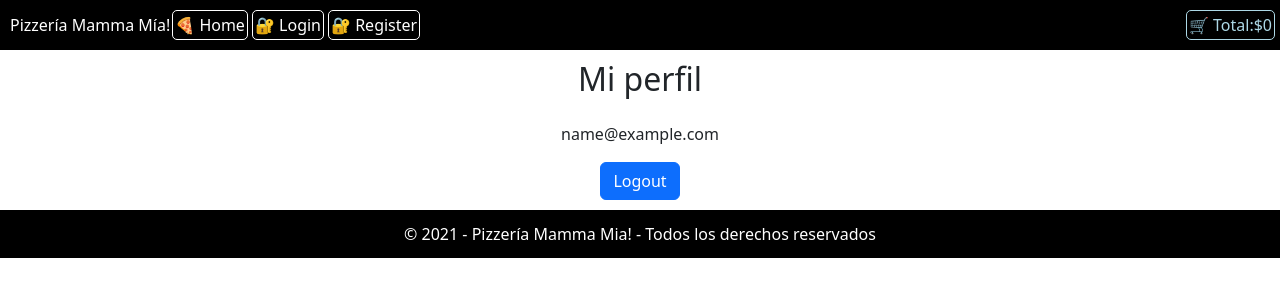
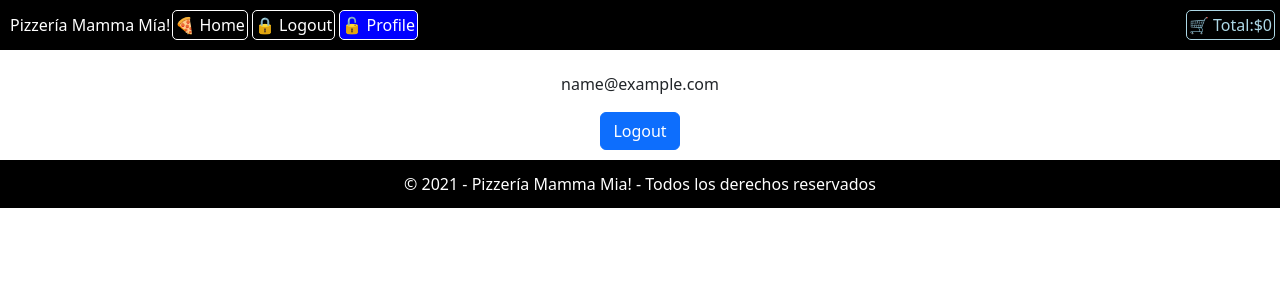
Before and after one commit to dgl82/Pizzeria_Mamma_Mia_hito7, a React (Vite) app: page /profile in a window 1280 px wide. Shown: the top 300 px of the page. Built offline with nearby package versions, Linux system fonts and the light colour scheme.

Commit message:
logout en navbar y profile pasan token a false

```diff
--- a/src/components/Navbar.css
+++ b/src/components/Navbar.css
@@ -6,6 +6,13 @@
   background-color: black;
   color: white;
   padding: 5px;
+}
+.navbar {
+  position: fixed;
+  top: 0;
+  left: 0;
+  width: 100%;
+  z-index: 1000;
 }
 
 .botonesBarra {
--- a/src/components/Navbar.jsx
+++ b/src/components/Navbar.jsx
@@ -6,29 +6,38 @@ import { UserContext } from "../context/UserContext";
 
 const Navbar = () => {
   const { total } = useContext(CartContext);
-  const { token } = useContext(UserContext);
+  const { token, Logout } = useContext(UserContext);
   const setActiveClass = ({ isActive }) =>
     `botonesBarra espaciado ${isActive ? "activo" : ""}`;
   return (
-    <div className="barra">
+    <div className="barra navbar">
       <div className="barra">
         Pizzería Mamma Mía!
         <NavLink to="/" className={setActiveClass}>
           🍕 Home
         </NavLink>
-        <Link to="/login">
+        {token ? (
+          <NavLink to="/login" className={setActiveClass} onClick={Logout}>
+            🔒 Logout
+          </NavLink>
+        ) : (
+          <NavLink to="/login" className={setActiveClass}>
+            🔒 Login
+          </NavLink>
+        )}
+        {/* <Link to="/login">
           <button className="botonesBarra espaciado">
             {token ? "🔒 Logout" : "🔐 Login"}
           </button>
-        </Link>
+        </Link> */}
         {token ? (
-          <Link to="/profile">
-            <button className="botonesBarra espaciado">🔓 Profile</button>
-          </Link>
+          <NavLink to="/profile" className={setActiveClass}>
+            🔓 Profile
+          </NavLink>
         ) : (
-          <Link to="/register">
-            <button className="botonesBarra espaciado">🔐 Register</button>
-          </Link>
+          <NavLink to="/register" className={setActiveClass}>
+            🔐 Register
+          </NavLink>
         )}
         {/* <button className="botonesBarra espaciado">
           {token ? "🔓 Profile" : "🔐 Register"}
--- a/src/context/UserContext.jsx
+++ b/src/context/UserContext.jsx
@@ -3,7 +3,7 @@ import { Children, createContext, useState } from "react";
 export const UserContext = createContext();
 
 const UserProvider = ({ children }) => {
-  const [token, setToken] = useState(false);
+  const [token, setToken] = useState(true);
 
   const Login = () => {
     setToken(true);
@@ -14,7 +14,7 @@ const UserProvider = ({ children }) => {
   };
 
   return (
-    <UserContext.Provider value={{ token, setToken }}>
+    <UserContext.Provider value={{ token, Logout }}>
       {children}
     </UserContext.Provider>
   );
--- a/src/pages/Profile.jsx
+++ b/src/pages/Profile.jsx
@@ -1,11 +1,15 @@
 import Button from "react-bootstrap/esm/Button";
+import { UserContext } from "../context/UserContext";
+import { useContext } from "react";
 
 const Profile = () => {
+  const { Logout } = useContext(UserContext);
+
   return (
     <div className="centrado">
       <h2>Mi perfil</h2>
       <p>name@example.com</p>
-      <Button>Logout</Button>
+      <Button onClick={Logout}>Logout</Button>
     </div>
   );
 };
```
